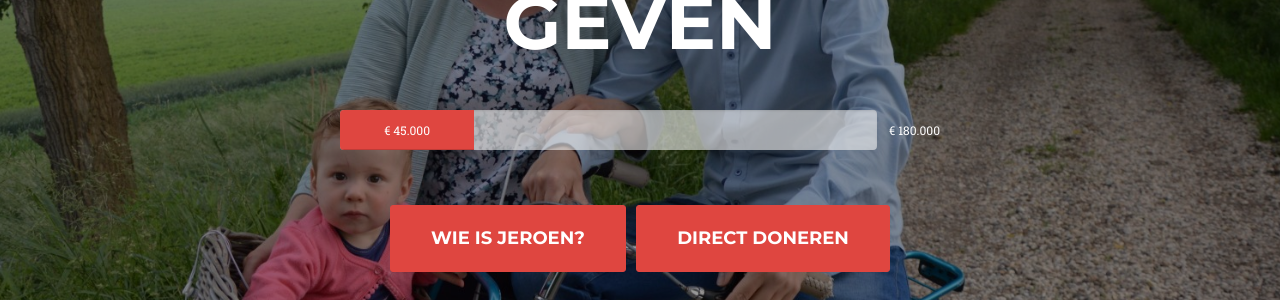
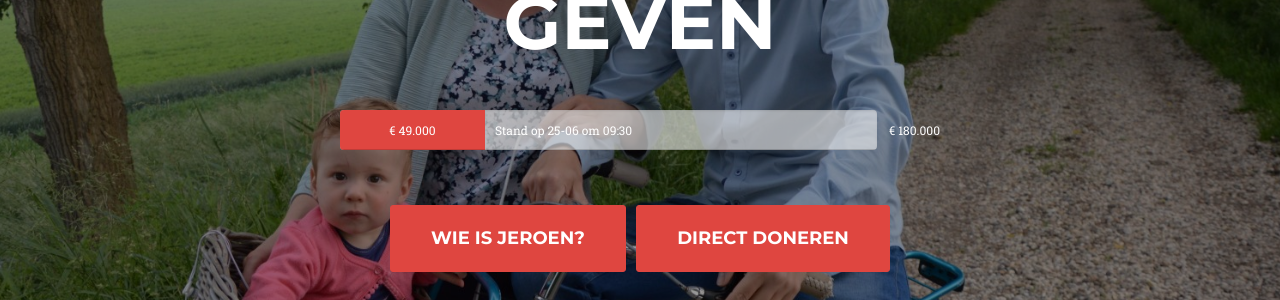
Before and after one commit to Een-nier-voor-Jeroen/Niervoorjeroen.nl-website, a Jekyll site: the page built from index.html, in a window 1280 px wide. Shown: the part 455-755 px from the top of the page. Built offline with Jekyll 4.4.1, drawn with Linux system fonts in a browser that asks for light colours; nearby versions of some CDN libraries; some web fonts are replaced.

```diff
--- a/css/agency.css
+++ b/css/agency.css
@@ -110,9 +110,6 @@ fieldset[disabled] .btn-primary.active {
   border-radius: 3px;
   font-size: 18px;
   padding: 20px 40px;
-}
-.btn-xl + .btn-xl {
-  margin-top: 20px;
 }
 .btn-xl:hover,
 .btn-xl:focus,
@@ -236,6 +233,9 @@ fieldset[disabled] .btn-xl.active {
   display: inline-block;
   margin-top: 0px;
 }
+.spacer {
+  display: block;
+}
 @media (min-width: 360px) {
   .navbar-default .navlogocontainer {
     display: block;
@@ -245,8 +245,8 @@ fieldset[disabled] .btn-xl.active {
   }
 }
 @media (min-width: 768px) {
-  .btn-xl + .btn-xl {
-    margin-top: 0px;
+  .spacer {
+    display: inline;
   }
   .navbar-default {
     background-color: transparent;
--- a/index.html
+++ b/index.html
@@ -21,16 +21,16 @@
                         € 180.000
                     </div>
                     <div class="progress" style="height: 40px; background-color: rgba(245,245,245,0.6);">
-                        <div class="progress-bar" role="progressbar" aria-valuenow="45000" aria-valuemin="0" aria-valuemax="180000" style="width: 25%; height: 40px; line-height: 40px;">
-                            € 45.000
+                        <div class="progress-bar" role="progressbar" aria-valuenow="49000" aria-valuemin="0" aria-valuemax="180000" style="width: 27%; height: 40px; line-height: 40px;">
+                            € 49.000
                         </div>
-                        <div class="progress-bar" style="line-height: 40px; width: 88%; text-align: left; padding-left: 10px; background: none;">Stand op 23-06 om 19:30</div>
+                        <div class="progress-bar" style="line-height: 40px; width: 73%; text-align: left; padding-left: 10px; background: none;">Stand op 25-06 om 09:30</div>
                     </div>
                 </div>
                 <p>
                     &nbsp;
                 </p>
-                <a href="#jeroen" class="page-scroll btn btn-xl">Wie is Jeroen?</a>&nbsp;&nbsp;&nbsp;<a href="/helpen#doneren" class="page-scroll btn btn-xl">Direct doneren</a>
+                <a href="#jeroen" class="page-scroll btn btn-xl">Wie is Jeroen?</a><span class="spacer">&nbsp;&nbsp;&nbsp;</span><a href="/helpen#doneren" class="page-scroll btn btn-xl">Direct doneren</a>
             </div>
         </div>
     </header>
```
Also changed, not shown: _posts/2016-06-25-Controle.html (added, +21 -0 lines).
